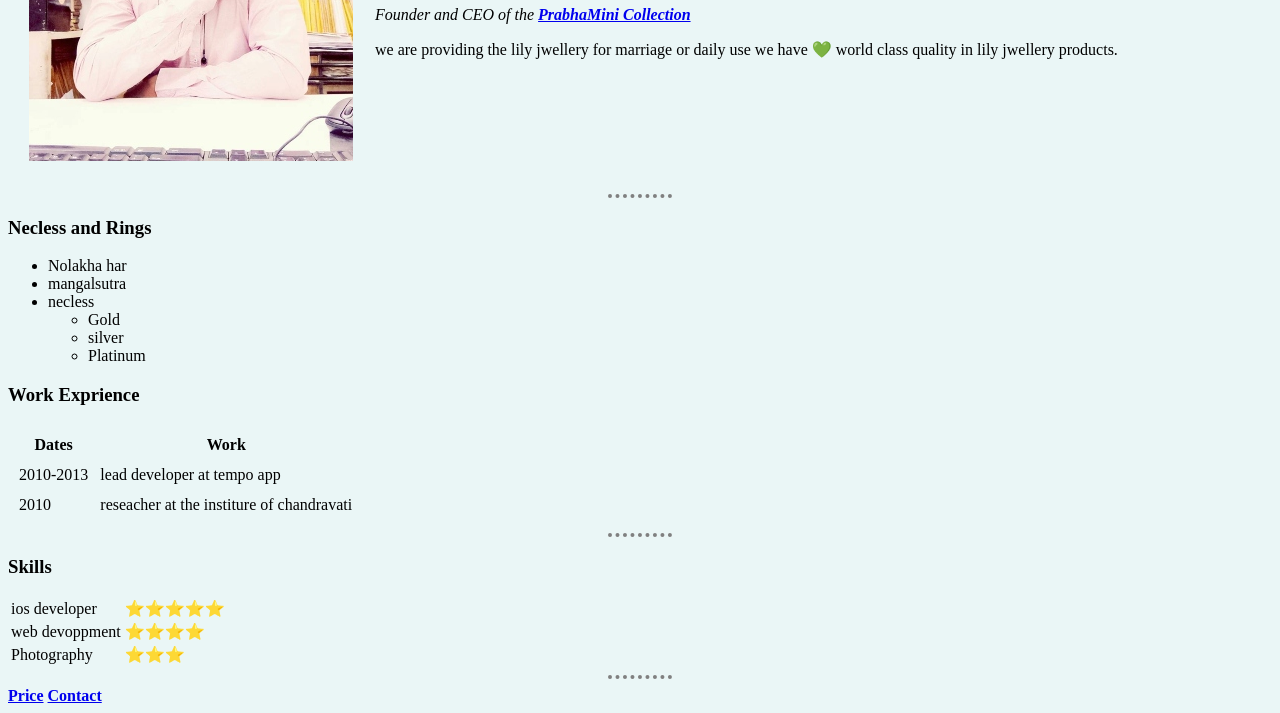
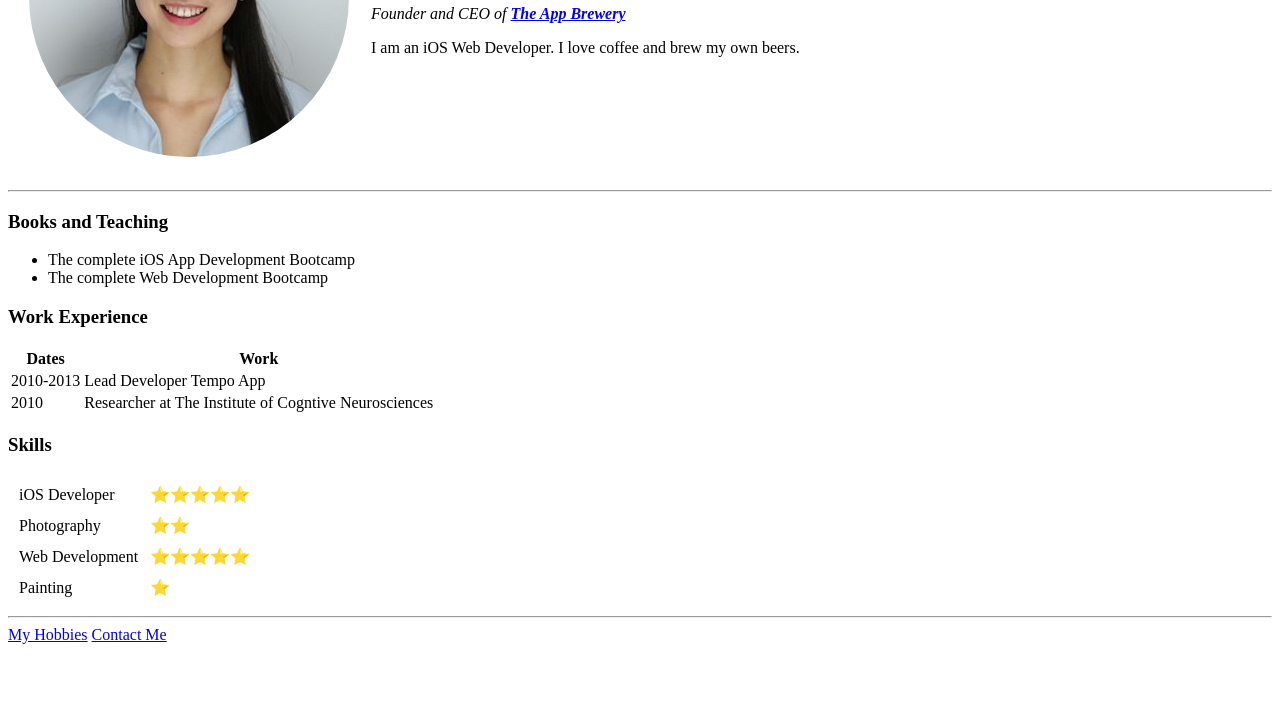
Before and after one commit to pra700sha/prabhamini, a plain HTML site: page index.html in a window 1280 px wide. Shown: the part 192-905 px from the top of the page. After the commit the page ends 844 px from the top, so only its background shows below. Drawn offline with Linux system fonts and the light colour scheme.

Commit message:
Add Initial CV file

```diff
--- a/index.html
+++ b/index.html
@@ -3,49 +3,26 @@
 
 <head>
   <meta charset="utf-8">
-  <title> PrabhaMini Collection</title>
-    <style>
-  body {
-    background-color: #EAF6F6;
-  }
-  hr{
-  border-style: none;
-  border-top-style: dotted;
-  border-color: gray;
-  border-width: 4px;
-  width: 5%;
-
-
-  }
-
-  </style>
+  <title>Angela's Personal Site</title>
 </head>
 
 <body>
   <table cellspacing="20">
     <tr>
-      <td><img src="image/sharma ji.jpg" alt="Prabhat proflie picture"></td>
-      <td><h1>Prabhat Sharma</h1>
-      <p><em>Founder and CEO of the <strong><a href="http;//www.newzkhajana.com">PrabhaMini Collection</a></strong></em></p>
-      <p>we are providing the lily jwellery for marriage or daily use we have 💚 world class quality in lily jwellery products.</p></td>
+      <td><img src="images/angela pic.png" alt="angela profile picture"></td>
+      <td><h1>Angela Yu</h1>
+      <p><em> Founder and CEO of <strong><a href="https://www.appbrewery.co/">The App Brewery</a></strong></em></p>
+      <p>I am an iOS Web Developer. I love coffee and brew my own beers.</p></td>
     </tr>
   </table>
-
-
 <hr>
-  <h3>Necless and Rings</h3>
+<h3>Books and Teaching</h3>
 <ul>
-    <li>Nolakha har</li>
-    <li>mangalsutra</li>
-    <li>necless
-      <ul>
-        <li>Gold</li>
-        <li>silver</li>
-        <li>Platinum</li>
+<li>The complete iOS App Development Bootcamp</li>
+<li>The complete Web Development Bootcamp</li>
 </ul>
-   </ul>
-   <h3>Work Exprience</h3>
-   <table cellspacing="10">
+<h3>Work Experience</h3>
+<table>
   <thead>
     <tr>
       <th>Dates</th>
@@ -55,40 +32,36 @@
   <tbody>
     <tr>
       <td>2010-2013</td>
-        <td>lead developer at tempo app</td>
+      <td>Lead Developer Tempo App</td>
     </tr>
     <tr>
       <td>2010</td>
-       <td>reseacher at the institure of chandravati</td>
+      <td>Researcher at The Institute of Cogntive Neurosciences</td>
     </tr>
   </tbody>
-     <tfoot>
-
-     </tfoot>
-
   </table>
-   <hr>
   <h3>Skills</h3>
-   <table>
+  <table cellspacing="10">
   <tr>
-            <td>ios developer</td>
+  <td>iOS Developer </td>
   <td>⭐⭐⭐⭐⭐</td>
   </tr>
   <tr>
-            <td>web devoppment</td>
-            <td>⭐⭐⭐⭐</td>
+  <td>Photography</td>
+  <td>⭐⭐</td>
   </tr>
   <tr>
-            <td>Photography</td>
-            <td>⭐⭐⭐</td>
+  <td>Web Development </td>
+  <td>⭐⭐⭐⭐⭐</td>
   </tr>
-
-   </table><hr>
-
-   <a href="Price.html"><strong>Price</strong></a>
-   <a href="Contact.html"><strong>Contact</strong></a>
-
-
+  <tr>
+  <td>Painting</td>
+  <td>⭐</td>
+  </tr>
+  </table>
+<hr>
+<a href="hobbies.html">My Hobbies</a>
+<a href="contact-me.html">Contact Me</a>
 </body>
 
 </html>
```
Also changed, not shown: contact-me.html (added, +22 -0 lines), hobbies.html (added, +15 -0 lines), images/angela pic.png (added). Lines whose indentation alone changed are shown as unchanged.
